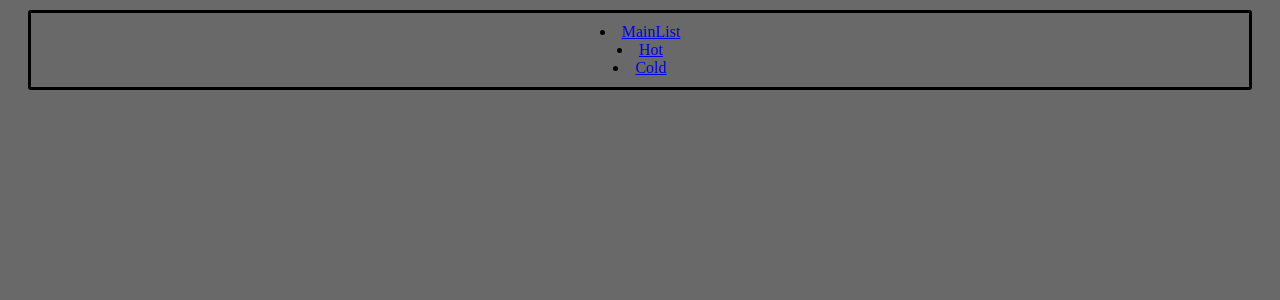
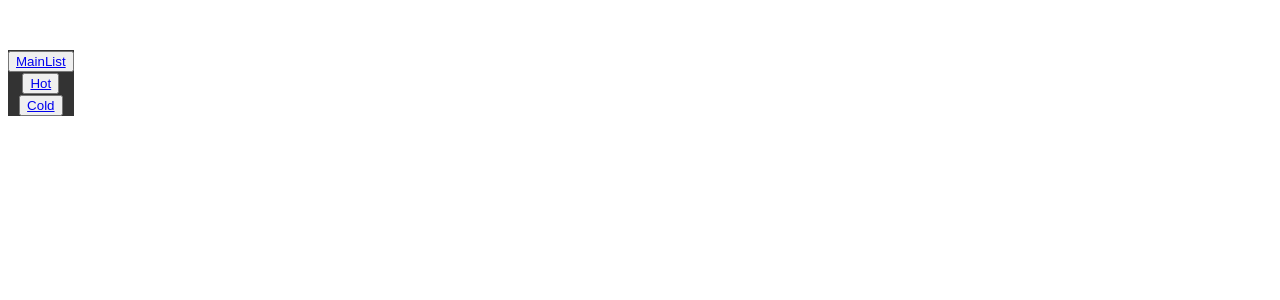
Before and after one commit to Pastor-git/MemeApp, a React (Create React App) app: page /hot in a window 1280 px wide. Shown: the top 300 px of the page. Built offline with nearby package versions, Linux system fonts and the light colour scheme.

Commit message:
some simple css

```diff
--- a/src/App.js
+++ b/src/App.js
@@ -1,4 +1,4 @@
-import './style/style.css';
+import style from './style/style.css';
 import { Switch, Route, BrowserRouter as Router, NavLink } from "react-router-dom";
 import { MainPage } from './components/MainPage';
 import { Hot } from './components/Hot';
@@ -8,7 +8,7 @@ import mem1 from './img/mem1.jpg';
 import mem2 from './img/mem2.jpg';
 import mem3 from './img/mem3.jpg';
 import mem4 from './img/mem4.jpg';
-
+import Background from './img/backgfx.jpg';
 
 class App extends React.Component {
 
@@ -54,13 +54,14 @@ class App extends React.Component {
 
     return (
 
-      <div className="App">
+      <div id="App" stylesheet={style} >
         <Router>
-          <div class="navbar">
-            <li><NavLink to="/mainlist">MainList</NavLink></li>
-            <li><NavLink to="/hot">Hot</NavLink></li>
-            <li><NavLink to="/cold">{`Cold`}</NavLink></li>
+          <div id="navbar" stylesheet={style}>
+            <button><NavLink to="/mainlist">MainList</NavLink></button><br/>
+            <button><NavLink to="/hot">Hot</NavLink></button><br/>
+            <button><NavLink to="/cold">{`Cold`}</NavLink></button>
           </div>
+          <div id="content" stylesheet={style}>
           <Switch>
             <Route path="/mainlist">
               <MainPage memList={this.state.memList} upVote={this.upVote} downVote={this.downVote} />
@@ -72,6 +73,7 @@ class App extends React.Component {
               <Cold memList={this.state.memList} upVote={this.upVote} downVote={this.downVote} />
             </Route>
           </Switch>
+          </div>
         </Router>
       </div>
     );
--- a/src/components/MainPage.jsx
+++ b/src/components/MainPage.jsx
@@ -4,7 +4,7 @@ import Mem from "./Mem";
 export const MainPage = (props) => {
   // return
   return (
-    <div>
+    <div class="mem">
       {props.memList.map((mem) => {
         return (
           <Mem
--- a/src/components/Mem.jsx
+++ b/src/components/Mem.jsx
@@ -1,4 +1,3 @@
-import { render } from "@testing-library/react";
 import React from "react";
 
 export const Mem = (props) => {
--- a/src/style/style.css
+++ b/src/style/style.css
@@ -1,32 +1,40 @@
+
 body {
-  background-color: dimgray;
+   /* background-image: url("backgfx.jpg"); */
 }
+
 
 text {
   color: azure;
 }
 
-.App {
-  border: 3px solid;
-  border-color: black;
+#App {
   border-radius: 3px;
   max-height: auto;
   max-width: auto;
+  text-align: center;
+  background-color: cornflowerblue;
 }
 
-div {
-  border: 5px;
+.mem {
+  border: 200px;
   border-color: black;
   border-radius: 3px;
   margin: 10px;
+  margin-left: 200px;
+  margin-right: 200px;
+  background-color: blueviolet;
 }
 
-.App {
+
+#navbar {
+  position: fixed;
+  margin-top: 50px;
+  background-color: #333;
   text-align: center;
-  /* display: inline-block; */
+  font-size: large;
+  float: left;
+  overflow: hidden;
+  position: fixed;
+  top: 0;
 }
-
-/* .navbar {
-  display: inline-block;
-  border-color: blue;
-} */
```
Also changed, not shown: src/components/BackGround.jsx (added, +14 -0 lines), src/img/backgfx.jpg (added).
